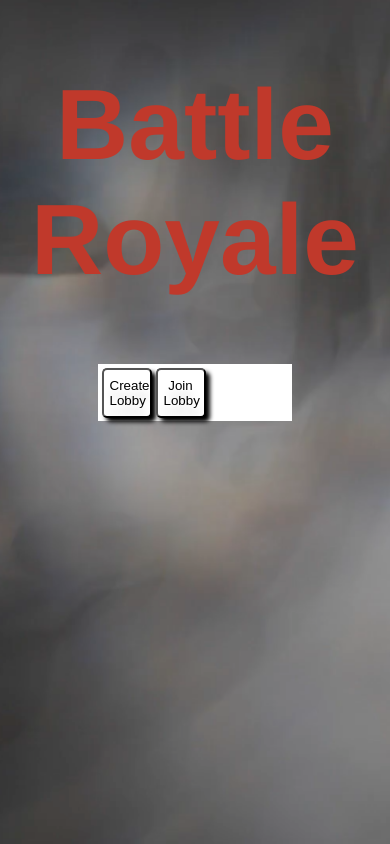
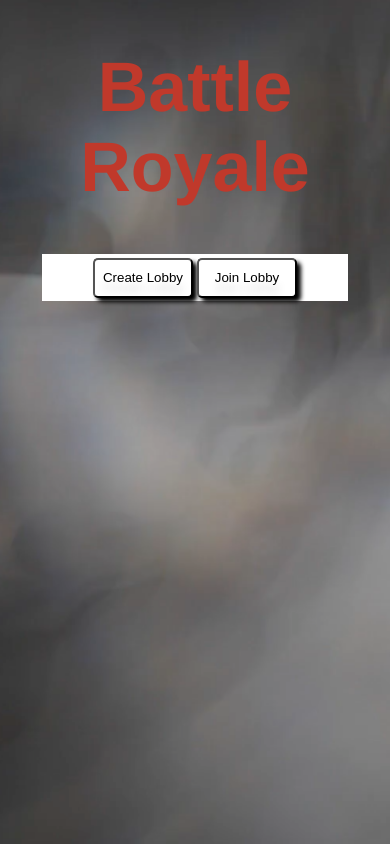
Before and after one commit to sethitow/battle-royale, a PHP site: page /public/index.html in a window 390 px wide. Run offline with PHP 8.4, Linux system fonts and the light colour scheme; some libraries are stand-ins or nearby versions.

Commit message:
fixed mobile scaling
added viewport meta tag

```diff
--- a/public/index.html
+++ b/public/index.html
@@ -1,9 +1,11 @@
 <!doctype html>
+
 <html>
 
 <head>
 
     <title>Login to Battle Royale</title>
+    <meta name="viewport" content="width=device-width, initial-scale=1">
     <link rel="stylesheet" type="text/css" href="styles/styles.css" />
     <script src="https://cdn.firebase.com/js/client/2.3.1/firebase.js"></script>
     <script type="text/javascript" src="https://ajax.googleapis.com/ajax/libs/jquery/2.1.4/jquery.min.js"></script>
@@ -12,12 +14,14 @@
 </head>
 
 <body>
-    <div class="fullscreen-bg">
+
+   <div class="fullscreen-bg">
         <video class="fullscreen-bg__video" autoplay loop poster="media/fog.jpg" id="bgvid">
-          <!--<source src="media/fog.webm" type="video/webm">
-            <source src="media/fog.mp4" type="video/mp4">-->
+        <source src="media/fog.webm" type="video/webm">
+            <source src="media/fog.mp4" type="video/mp4">
         </video>
     </div>
+
 
     <h1 id="title">Battle Royale</h1>
     <div id="loginBox">
@@ -28,8 +32,8 @@
         </div>
         <div id="loginEntry">
             <button class="button-secondary" id="loginBack">Go Back</button>
-            <input type="text" id="gName" size="20" maxlength="50" placeholder="Group Name"></input>
-            <input type="password" id="gPassword" size="20" maxlength="50" placeholder="Group Password"></input>
+            <input class="intput-text-secondary" type="text" id="gName" size="20" maxlength="50" placeholder="Group Name"></input>
+            <input class="intput-text-secondary"  type="password" id="gPassword" size="20" maxlength="50" placeholder="Group Password"></input>
             <button class="button-secondary" id="submit">Join</button>
         </div>
         <div id="playerEntry">
--- a/public/styles/styles.css
+++ b/public/styles/styles.css
@@ -34,7 +34,7 @@ body {
   }
 }
 
-@media (max-width: 767px) {
+@media(max-width: 767px) {
   .fullscreen-bg {
     background: url('/media/fog.jpg') center center / cover no-repeat;
   }
@@ -45,7 +45,7 @@ body {
 }
 
 #title {
-	font-size: 100px;
+	font-size: 70px;
 	font-family: "butcherman", Helvetica, sans-serif;
 	color: #c0392b;
 }
@@ -59,18 +59,26 @@ body {
 #loginBox {
   position: relative;
   background-color: white;
-  width: 50%;
+  width: 80%;
   padding: 1%;
   display: flex;
+  justify-content: center;
+  align-items: center;
   margin: auto;
 }
 
 .button-secondary {
-            height: 50px;
-            width: 50px;
+            height: 40px;
+            width: 100px;
             color: black;
             border-radius: 5px;
             text-shadow: 0 10px 10px rgba(0, 0, 0, 0.2);
             background: white;
             box-shadow: 4px 4px 4px black;
         }
+
+.intput-text-secondary {
+
+height: 20px;
+
+}
```
